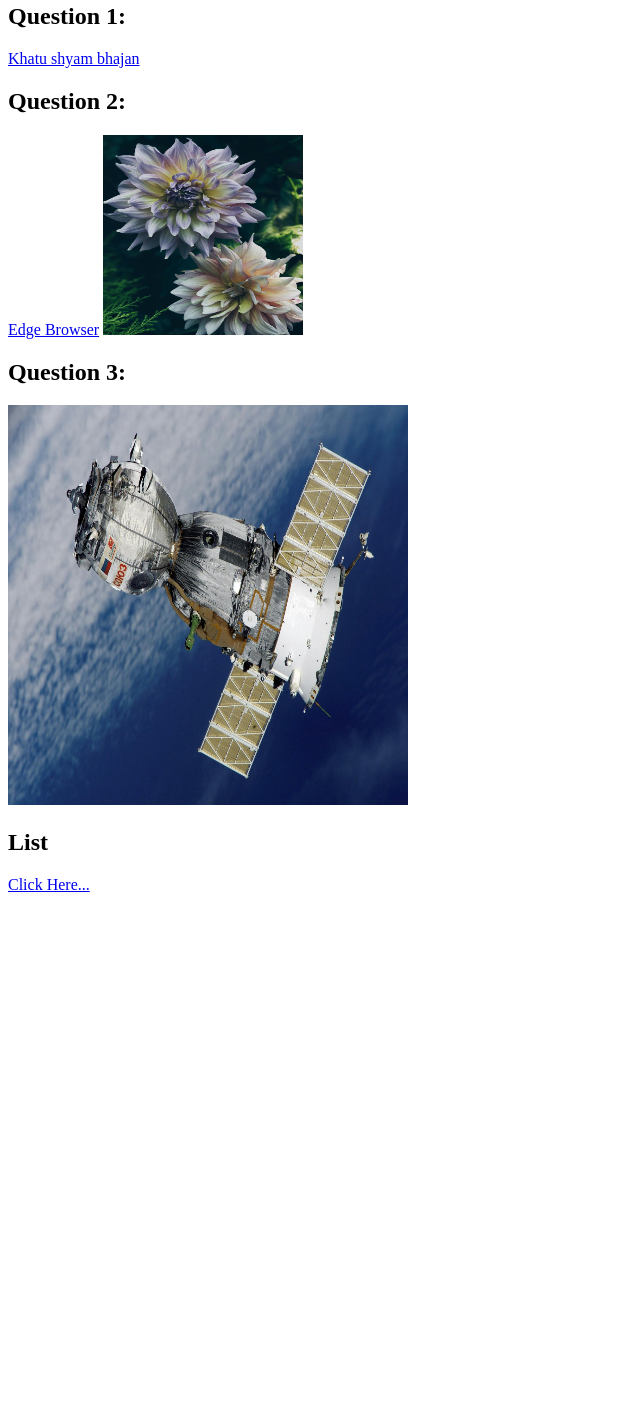
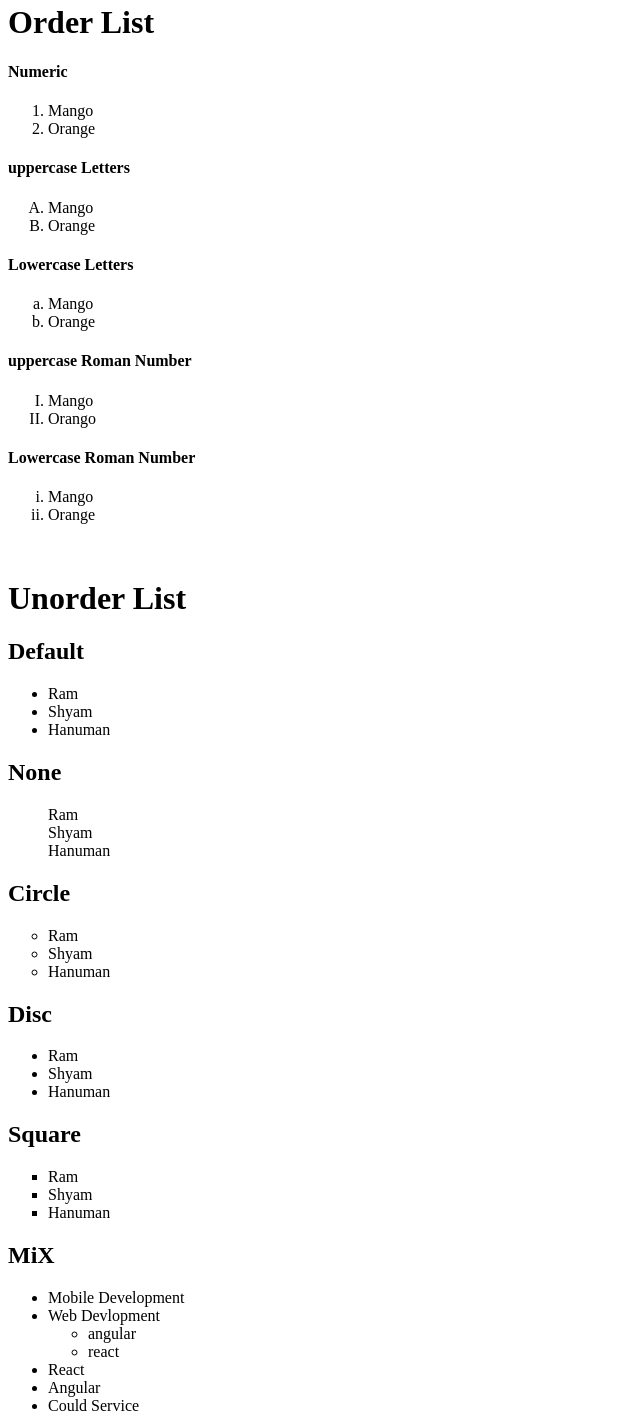
Before and after one commit to Amitkumar945629/Html-A1, a plain HTML site: page index.html in a window 1280 px wide. Shown: the part 17-1435 px from the top of the page, without its empty margins (0-640 px from the left). Before the commit the page ends 919 px from the top, so only its background shows below. Drawn offline with Linux system fonts and the light colour scheme.

Commit message:
Add files via upload

```diff
--- a/index.html
+++ b/index.html
@@ -3,20 +3,77 @@
 <head>
     <meta charset="UTF-8">
     <meta name="viewport" content="width=device-width, initial-scale=1.0">
-    <title>Assignment 1</title>
+    <title>Document</title>
 </head>
 <body>
-   <h2>Question 1:</h2>
-   <a href="https://www.youtube.com/watch?v=4aEOvXpt22w">Khatu shyam bhajan</a>
-   <br/>
-   <h2>Question 2:</h2>
- <a href="https://www.microsoft.com/en-us/edge/download?form=MA13RE?ocid=ORSEARCH_Bing&msockid=11b69de694a666d90882885295a06738">Edge Browser</a>
- <img src="./img.jpg" alt="" width="200" height="200">
-   <br/>
-   <h2>Question 3:</h2>
-
-   <img src="image.jpg" alt="" width="400" height="400">
-   <h2>List</h2>
-   <a href="./index 1.html">Click Here...</a>
+    <h1>Order List</h1>
+    <h4>Numeric</h4>
+    <ol type="1">
+     <li>Mango</li>
+     <li>Orange</li>
+    </ol>
+    <h4>uppercase Letters</h4>
+    <ol type="A">
+     <li>Mango</li>
+     <li>Orange</li>
+    </ol>
+    <h4>Lowercase Letters</h4>
+    <ol type="a">
+     <li>Mango</li>
+     <li>Orange</li>
+    </ol>
+    <h4>uppercase Roman Number</h4>
+    <ol type="I">
+     <li>Mango</li>
+     <li>Orango</li>
+    </ol>
+    <h4>Lowercase Roman Number</h4>
+    <ol type="i">
+     <li>Mango</li>
+     <li>Orange</li>
+    </ol><br/>
+   <h1>Unorder List</h1>
+   <h2>Default</h2>
+      <ul type="Default">
+        <li>Ram</li>
+        <li>Shyam</li>
+        <li>Hanuman</li>
+      </ul>
+    <h2>None</h2>
+      <ul type="None">
+        <li>Ram</li>
+        <li>Shyam</li>
+        <li>Hanuman</li>
+      </ul>
+        <h2>Circle</h2>
+      <ul type="Circle">
+        <li>Ram</li>
+        <li>Shyam</li>
+        <li>Hanuman</li>
+      </ul>
+    <h2>Disc</h2>
+      <ul type="Disc">
+        <li>Ram</li>
+        <li>Shyam</li>
+        <li>Hanuman</li>
+      </ul>
+    <h2>Square</h2>
+      <ul type="Square">
+        <li>Ram</li>
+        <li>Shyam</li>
+        <li>Hanuman</li>
+      </ul>
+    <h2>MiX</h2>
+      <ul type="Mix">
+        <li>Mobile Development</li>
+        <li>Web Devlopment</li>
+        <ul>
+            <li>angular</li>
+            <li>react</li>
+        </ul>
+        <li>React</li>
+        <li>Angular</li>
+        <li>Could Service</li>
+      </ul>
 </body>
 </html>
```
